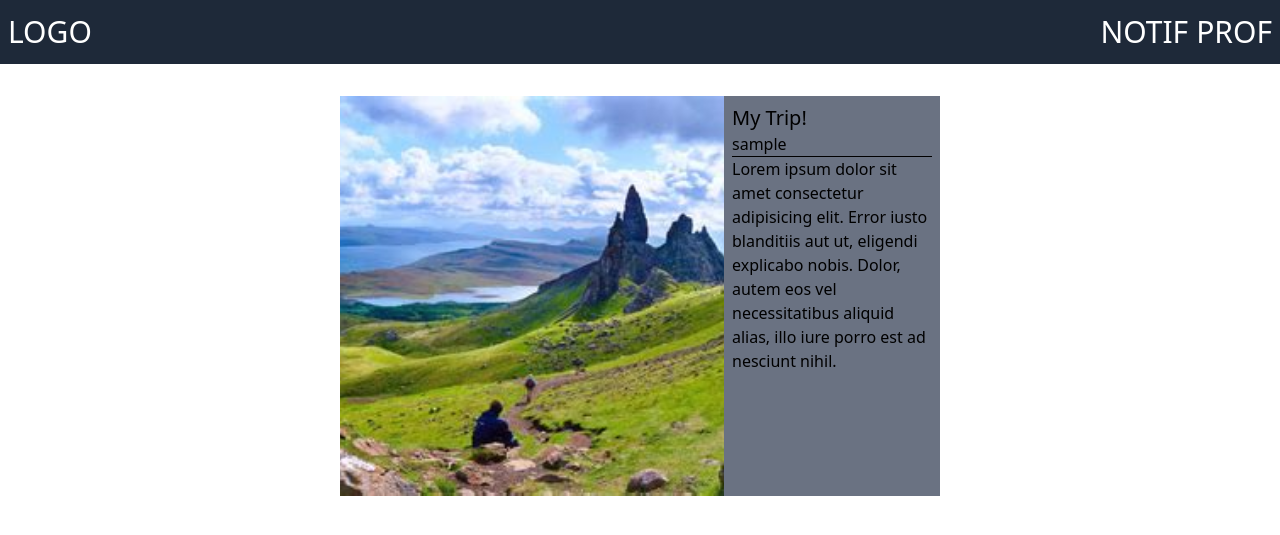
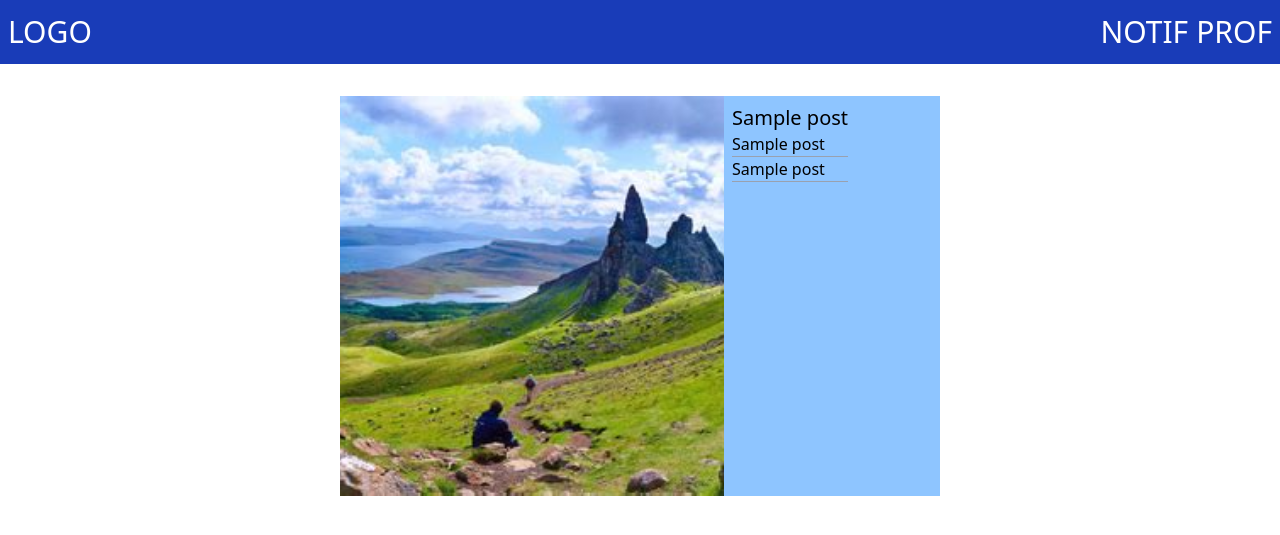
Before and after one commit to hayesmg03/blog_app, a Flask app: page / in a window 1280 px wide. Shown: the top 535 px of the page. Run offline with Flask 3, Linux system fonts and the light colour scheme; a database or web service that is not in the repository returns one stand-in record (values such as "Sample title"); parts of the project's set-up code (start-up, migrations or seed data) failed here and were passed over; some libraries are stand-ins or nearby versions.

Commit message:
added posts table, connected to index page

```diff
--- a/app.py
+++ b/app.py
@@ -8,21 +8,7 @@ load_dotenv()
 
 app = Flask(__name__)
 
-conn = psycopg2.connect(database="postgres",
-                        user='postgres',
-                        password=f'{os.getenv("DB_PASS")}',
-                        host='localhost', port='5432')
-cur = conn.cursor()
-
-cur.execute(
-    "SELECT UserName FROM users WHERE Email = 'email@email.com'"
-)
-
-name = cur.fetchone()[0]
-
-print(name)
-
-@app.route("/")
+@app.route("/", methods=['GET'])
 def index():
     conn = psycopg2.connect(database="postgres",
                         user='postgres',
@@ -31,12 +17,15 @@ def index():
     cur = conn.cursor()
 
     cur.execute(
-        "SELECT UserName FROM users WHERE Email = 'email@email.com'"
+        "SELECT * FROM posts WHERE PostId = 1"
     )
+    query_results = cur.fetchone()
 
-    user_name = cur.fetchone()[0]
+    user_name = query_results[2]
+    title = query_results[3]
+    desc = query_results[4]
 
     cur.close()
     conn.close()
 
-    return render_template('index.html', user_name=user_name)
+    return render_template('index.html', user_name=user_name, title=title, desc=desc)
--- a/templates/index.html
+++ b/templates/index.html
@@ -7,7 +7,7 @@
     <script src="https://cdn.jsdelivr.net/npm/@tailwindcss/browser@4"></script>
   </head>
   <body>
-    <nav class="relative bg-gray-800">
+    <nav class="relative bg-blue-800">
       <div
         class="relative flex flex-row mx-auto px-2 h-16 items-center justify-between"
       >
@@ -19,20 +19,19 @@
       </div>
     </nav>
     <div class="flex justify-center mt-8">
-      <div class="flex bg-gray-500 h-100 w-150">
+      <div class="flex bg-blue-300 h-100 w-150">
         <img
           src="{{url_for('static', filename='images/scotland.jpg')}}"
           class="object-cover w-96"
         />
         <div class="m-2">
-          <h1 class="text-xl">My Trip!</h1>
+          <h1 class="text-xl">{{title}}</h1>
           <h2>{{user_name}}</h2>
-          <hr />
-          <p>
-            Lorem ipsum dolor sit amet consectetur adipisicing elit. Error iusto
-            blanditiis aut ut, eligendi explicabo nobis. Dolor, autem eos vel
-            necessitatibus aliquid alias, illo iure porro est ad nesciunt nihil.
+          <hr class="text-gray-400"/>
+          <p class="text-l">
+           {{desc}}
           </p>
+          <hr class="text-gray-400">
         </div>
       </div>
     </div>
```
